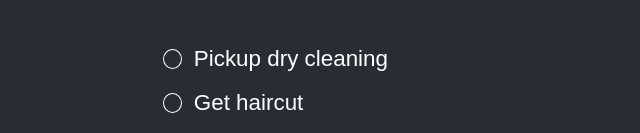
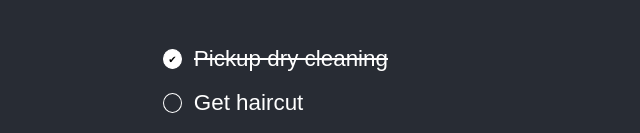
Before and after one commit to karlyhoffman/react-hooks-practice, a React (Create React App) app: page / in a window 1280 px wide. Shown: the part 307-440 px from the top of the page, without its empty margins (227-867 px from the left). Built offline with nearby package versions, Linux system fonts and the light colour scheme.

Commit message:
completed todo functionality

```diff
--- a/src/App.js
+++ b/src/App.js
@@ -55,6 +55,12 @@ function App() {
     setTodos(newTodos);
   }
 
+  function toggleTodoCompleteAtIndex(i) {
+    const temporaryTodos = [...todos];
+    temporaryTodos[i].isCompleted = !temporaryTodos[i].isCompleted;
+    setTodos(temporaryTodos);
+  }
+
   function removeTodoAtIndex(i) {
     if (i === 0 && todos.length === 1) return;
     setTodos(todos => todos.slice(0, i).concat(todos.slice(i + 1, todos.length)));
@@ -71,13 +77,17 @@ function App() {
       <form className="todo-list">
         <ul>
           {todos.map((todo, i) => (
-            <div className="todo" key={i}>
-              <div className="checkbox" />
+            <div className={`todo ${todo.isCompleted && 'todo-is-completed'}`}>
+              <div className={'checkbox'} onClick={() => toggleTodoCompleteAtIndex(i)}>
+                {todo.isCompleted && (
+                  <span>&#x2714;</span>
+                )}
+              </div>
               <input
                 type="text"
                 value={todo.content}
+                onKeyDown={e => handleKeyDown(e, i)}
                 onChange={e => updateTodoAtIndex(e, i)}
-                onKeyDown={e => handleKeyDown(e, i)}
               />
             </div>
           ))}
```
